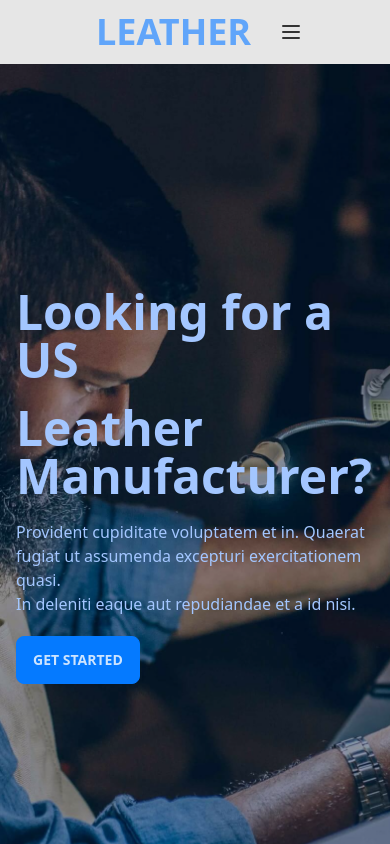
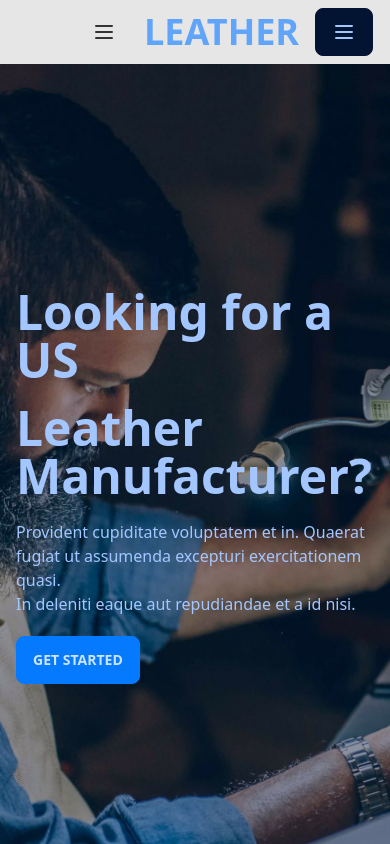
Before and after one commit to ImranHossain5722/manufacturer-website-client-side, a React (Create React App) app: page / in a window 390 px wide. Built offline with nearby package versions, Linux system fonts and the light colour scheme; no server answers.

Commit message:
build now jwt

```diff
--- a/package.json
+++ b/package.json
@@ -12,8 +12,10 @@
     "react-dom": "^18.1.0",
     "react-firebase-hooks": "^5.0.3",
     "react-hook-form": "^7.31.2",
+    "react-query": "^3.39.0",
     "react-router-dom": "^6.3.0",
     "react-scripts": "5.0.1",
+    "react-toastify": "^9.0.1",
     "theme-change": "^2.0.2",
     "web-vitals": "^2.1.4"
   },
--- a/src/App.js
+++ b/src/App.js
@@ -13,6 +13,9 @@ import RequireAuth from './Shared/RequireAuth/RequireAuth';
 import AddReview from './pages/Dashboard/AddReview/AddReview';
 import MyProfile from './pages/Dashboard/MyProfile/MyProfile';
 import MyOrders from './pages/Dashboard/MyOrders/MyOrders';
+import { ToastContainer } from 'react-toastify';
+import 'react-toastify/dist/ReactToastify.css';
+import AllUser from './pages/Dashboard/AllUser/AllUser';
 
 function App() {
   return (
@@ -27,6 +30,7 @@ function App() {
 
           <Route path='myorders' element={<MyOrders></MyOrders>}></Route>
           <Route path='addreview' element={<AddReview></AddReview>}></Route>
+          <Route path='users' element={<AllUser></AllUser>}></Route>
 
           </Route>
           <Route path='/blogs' element={<Blogs></Blogs>} > </Route>
@@ -38,6 +42,7 @@ function App() {
 
         </Routes>
         <Footer/>
+        <ToastContainer/>
         </NavBar>
 
     </div>
--- /dev/null
+++ b/src/Hooks/UserToken.js
@@ -0,0 +1,30 @@
+import { useEffect,useState } from "react";
+
+
+const useToken =user =>{
+
+    const [token, setToken] = useState ('')
+useEffect(()=>{
+    const email = user?.user?.email;
+    const currentUser= {email: email}
+
+    if(email){
+
+        fetch(`http://localhost:5000/user/${email}`,{
+            method:'PUT',
+            headers:{
+                'content-type' : 'application/json'
+            },
+            body:JSON.stringify(currentUser)
+        })
+        .then(res=>res.json())
+        .then(data=>{
+            console.log('data inside useToken',data);
+        })
+    }
+
+},[user])
+
+return[token]
+}
+export default useToken;
--- a/src/Shared/Header/NavBar.js
+++ b/src/Shared/Header/NavBar.js
@@ -1,20 +1,17 @@
 import { signOut } from "firebase/auth";
 import React, { useState } from "react";
 import { NavLink } from "react-router-dom";
-import {useAuthState} from 'react-firebase-hooks/auth'
-import auth from '../../firebase.init'
-
+import { useAuthState } from "react-firebase-hooks/auth";
+import auth from "../../firebase.init";
 
 const NavBar = ({ children }) => {
   const [dark, setDark] = useState(false);
 
+  const [user] = useAuthState(auth);
 
-const [user]= useAuthState(auth)
-
-const handelSignOut =()=>{
-  signOut(auth)
-}
-
+  const handelSignOut = () => {
+    signOut(auth);
+  };
 
   return (
     <div>
@@ -23,7 +20,6 @@ const handelSignOut =()=>{
         <div class="drawer-content flex flex-col">
           {/* <!-- Navbar --> */}
           <div class="w-full navbar bg-base-200 px-20 ">
-            <div class="flex-1 px-2 mx-2 text-4xl text-blue-400 uppercase font-bold">Leather</div>
           <div class="flex-none lg:hidden">
               <label for="my-drawer-3" class="btn btn-square btn-ghost">
                 <svg
@@ -41,6 +37,10 @@ const handelSignOut =()=>{
                 </svg>
               </label>
             </div>
+            <div class="flex-1 px-2 mx-2 text-4xl text-blue-400 uppercase font-bold">
+              Leather
+            </div>
+
             <div class="flex-none hidden lg:block">
               <ul class="menu menu-horizontal ">
                 {/* <!-- Navbar menu content here --> */}
@@ -56,12 +56,11 @@ const handelSignOut =()=>{
                 </li>
 
                 <li>
-                  {
-                     user && <NavLink to="/dashboard" className="rounded-lg">
+                  {user && (
+                    <NavLink to="/dashboard" className="rounded-lg">
                       Dashboard
                     </NavLink>
-
-                  }
+                  )}
                 </li>
 
                 <li>
@@ -70,12 +69,15 @@ const handelSignOut =()=>{
                   </NavLink>
                 </li>
                 <li>
-                  {
-                    user?<button className='btn btn-ghost' onClick={handelSignOut}>Sign Out</button>:<NavLink to="/login" className="rounded-lg">
+                  {user ? (
+                    <button className="btn btn-ghost" onClick={handelSignOut}>
+                      Sign Out
+                    </button>
+                  ) : (
+                    <NavLink to="/login" className="rounded-lg">
                       Login
                     </NavLink>
-                  }
-
+                  )}
                 </li>
 
                 <li>
@@ -85,7 +87,7 @@ const handelSignOut =()=>{
                 </li>
                 <label class="swap swap-rotate ">
                   {/* <!-- this hidden checkbox controls the state --> */}
-                  <input type="checkbox"   onClick={() => setDark(!dark)}/>
+                  <input type="checkbox" onClick={() => setDark(!dark)} />
 
                   {/* <!-- sun icon --> */}
                   <svg
@@ -107,10 +109,25 @@ const handelSignOut =()=>{
                 </label>
               </ul>
             </div>
+            {/* Dashboard Sidebar */}
+            <label for="my-DashboardDrawer" class="btn drawer-button lg:hidden "><svg
+                  xmlns="http://www.w3.org/2000/svg"
+                  fill="none"
+                  viewBox="0 0 24 24"
+                  class="inline-block w-6 h-6 stroke-current"
+                >
+                  <path
+                    stroke-linecap="round"
+                    stroke-linejoin="round"
+                    stroke-width="2"
+                    d="M4 6h16M4 12h16M4 18h16"
+                  ></path>
+                </svg></label>
           </div>
           {/* <!-- Page content here --> */}
           {children}
         </div>
+        {/* mobile-phone */}
         <div class="drawer-side">
           <label for="my-drawer-3" class="drawer-overlay"></label>
           <ul class="menu p-4 overflow-y-auto w-80 bg-base-100">
--- /dev/null
+++ b/src/pages/Dashboard/AllUser/AllUser.js
@@ -0,0 +1,41 @@
+import React, { useEffect, useState } from 'react';
+import { useAuthState } from 'react-firebase-hooks/auth';
+import {useQuery} from 'react-query';
+import auth from '../../../firebase.init';
+import Loading from '../../../Shared/Loading/Loading';
+
+const AllUser = () => {
+
+    const [users, setUsers] = useState([])
+
+    const [user]=useAuthState(auth)
+
+    // const {data: users,isLoading, refetch} = useQuery ('users', ()=>fetch('http://localhost:5000/user').then(res=>res.json()) )
+
+    // if(isLoading){
+    //     return <Loading/>
+    // }
+    useEffect(()=>{
+        if(user){
+
+           <Loading/>
+        }else{
+
+        fetch('http://localhost:5000/users')
+        .then(res=>res.data)
+        .then(data=> setUsers(data))
+        }
+
+
+
+    },[user])
+    return (
+
+        <div>
+            users
+            <h2>{users.length}</h2>
+        </div>
+    );
+};
+
+export default AllUser;
--- a/src/pages/Dashboard/Dashboard.js
+++ b/src/pages/Dashboard/Dashboard.js
@@ -4,16 +4,17 @@ import { Link, Outlet } from "react-router-dom";
 const Dashboard = () => {
   return (
     <div>
-            <div class="drawer drawer-mobile">
-        <input id="dashboardSidebar" type="checkbox" class="drawer-toggle" />
+            <div class="drawer drawer-mobile ">
+        <input id="my-DashboardDrawer" type="checkbox" class="drawer-toggle" />
         <div class="drawer-content ">
           <h2 className="text-4xl text-primary text-center p-4 font-bold uppercase">
             Welcome to your Dashboard
+            {/* <label for="my-DashboardDrawer" class="btn btn-primary drawer-button">Open drawer</label> */}
           </h2>
           <Outlet />
         </div>
         <div class="drawer-side">
-          <label for="dashboardSidebar" class="drawer-overlay"></label>
+          <label for="my-DashboardDrawer" class="drawer-overlay"></label>
           <ul class="menu p-4 overflow-y-auto w-60 bg-base-100 text-base-content">
             <li>
               <Link to="/dashboard">My Profile</Link>
@@ -23,6 +24,9 @@ const Dashboard = () => {
             </li>
             <li>
               <Link to="/dashboard/addreview">Add a review</Link>
+            </li>
+            <li>
+              <Link to="/dashboard/users">All users</Link>
             </li>
             {/* {
              admin && <>
--- a/src/pages/Dashboard/MyProfile/MyProfile.js
+++ b/src/pages/Dashboard/MyProfile/MyProfile.js
@@ -1,9 +1,11 @@
 import React from 'react';
 
 const MyProfile = () => {
+
+
     return (
         <div>
-            My profile
+
         </div>
     );
 };
--- a/src/pages/Login/Login.js
+++ b/src/pages/Login/Login.js
@@ -30,6 +30,7 @@ const Login = () => {
     const onSubmit = (data) => {
 
         signInWithEmailAndPassword(data.email, data.password);
+
       };
 
       if (loading || googleLoading) {
--- a/src/pages/Register/SignUp.js
+++ b/src/pages/Register/SignUp.js
@@ -10,6 +10,8 @@ import { Link, useNavigate } from "react-router-dom";
 import { updateEmail } from "firebase/auth";
 import Loading from '../../Shared/Loading/Loading';
 import auth from '../../firebase.init';
+import {toast } from 'react-toastify';
+import useToken from '../../Hooks/UserToken';
 
 const SignUp = () => {
     const [signInWithGoogle, googleUser, googleLoading, googleError] =
@@ -25,12 +27,29 @@ const SignUp = () => {
     formState: { errors },
   } = useForm();
 
-
+  const [token] = useToken(user || googleUser )
   const onSubmit = async (data) => {
     await createUserWithEmailAndPassword(data.email, data.password);
     await updateProfile({ displayName: data.name });
-    // navigate("/appointment");
+
+    // navigate("/appointment")
+
+  //   // send data server
+  //  fetch('http://localhost:5000/user',{
+
+  //   method: 'POST',
+  //   headers:{
+  //     'content-type' : 'application/json'
+  //   },
+  //   body:JSON.stringify(data)
+  // })
+  // .then(res=>res.json())
+  // .then(data=> {
+  //   toast.success('Successfully Sign Up ')
+
+  // })
   };
+
 
   if (loading || googleLoading || updating) {
     return <Loading />;
@@ -49,6 +68,7 @@ const SignUp = () => {
 
     navigate ('/')
   }
+
 
     return (
         <div
```
Also changed, not shown: 1 other file (tests, documents, lock files or other folders). Lines whose indentation alone changed are shown as unchanged.
